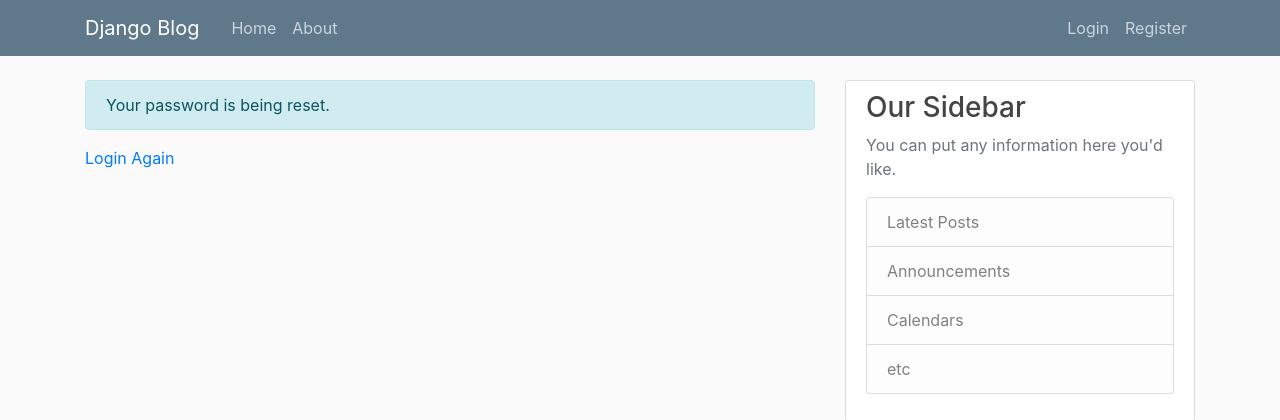
After one commit to modgil1/blogapplication, a Django app: page /password-reset-confirm/ in a window 1280 px wide. The commit adds this page. Shown: the top 420 px of the page. Run offline with Django 3.2, Linux system fonts and the light colour scheme; some libraries are stand-ins or nearby versions.

Commit message:
adding some changes

```diff
--- a/blogapp/blogapp/urls.py
+++ b/blogapp/blogapp/urls.py
@@ -24,12 +24,13 @@ from users import views as user_view
 urlpatterns = [
     path('admin/', admin.site.urls),
     path('register/', user_view.register, name = 'register'),
-     path('profile/', user_view.profile, name = 'profile'),
+    path('profile/', user_view.profile, name = 'profile'),
     path('login/', auth_views.LoginView.as_view(template_name = 'users/login.html'), name = 'login'),
     path('logout/', auth_views.LogoutView.as_view(template_name = 'users/logout.html'), name = 'logout'),
     path('password-reset/', auth_views.PasswordResetView.as_view(template_name = 'users/password_reset.html'), name = 'password_reset'),
     path('password-reset/done/', auth_views.PasswordResetDoneView.as_view(template_name = 'users/password_reset_done.html'), name = 'password_reset_done'),
     path('password-reset-confirm/<uidb64>/<token>/', auth_views.PasswordResetConfirmView.as_view(template_name = 'users/password_reset_confirm.html'), name = 'password_reset_confirm'),
+    path('password-reset-confirm/', auth_views.PasswordResetCompleteView.as_view(template_name = 'users/password_reset_complete.html'), name = 'password_reset_complete'),
     path('', include('blog.urls')),
 ]
 
--- a/blogapp/users/templates/users/login.html
+++ b/blogapp/users/templates/users/login.html
@@ -10,6 +10,9 @@
 			</fieldset>
 			<div class = "form-group">
 				<button class = "btn btn-outline-info" type = "submit">Login</button>
+				<small class="text-muted ml-2">
+					<a href="{% url 'password_reset' %}">Forgot Password?</a>
+				</small>
 			</div>
 		</form>
 		<div class = "border-top pt-3">
--- /dev/null
+++ b/blogapp/users/templates/users/password_reset_complete.html
@@ -0,0 +1,7 @@
+{% extends "blog/base.html" %}
+{% block content%}
+	<div class="alert alert-info">
+		Your password is being reset.
+	</div>
+	<a href="{% url 'login' %}">Login Again</a>
+{% endblock content %}
```
Also changed, not shown: blogapp/db.sqlite3.
